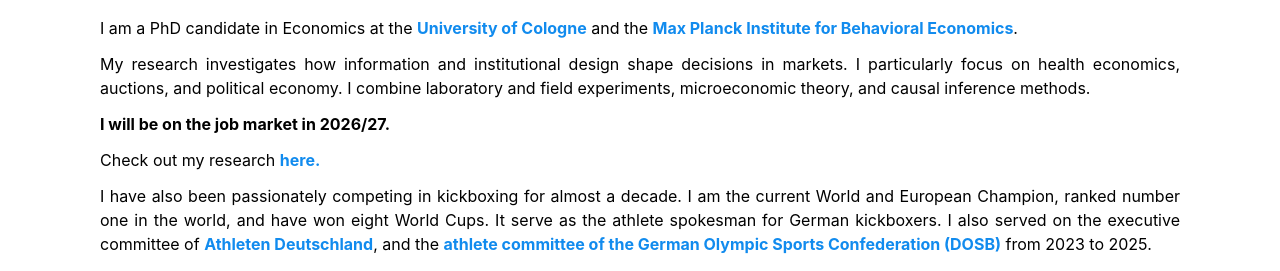
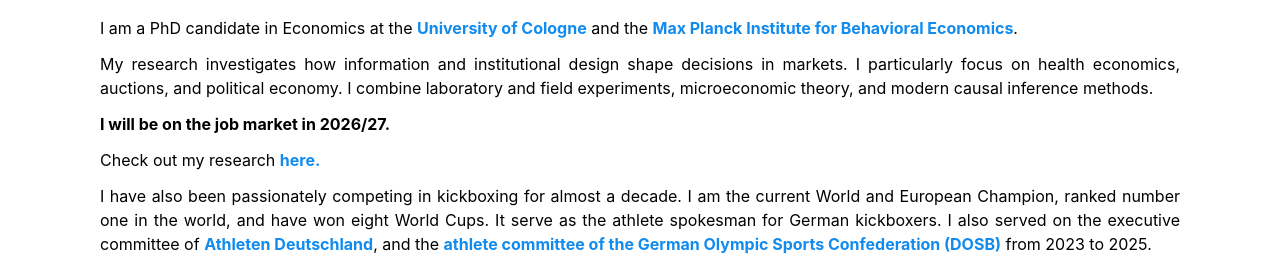
Before and after one commit to yerondiaye/yerondiaye.github.io, a Jekyll site: the page index.html, which Jekyll copies as it is, in a window 1280 px wide. Shown: the part 559-830 px from the top of the page. Built offline with Jekyll 4.4.1, drawn with Linux system fonts in a browser that asks for light colours.

Commit message:
Update index.html

```diff
--- a/index.html
+++ b/index.html
@@ -37,7 +37,7 @@
 
 <p><b>Welcome!</b></p>
 <p align="justify">I am a PhD candidate in Economics at the <a href="https://ockenfels.uni-koeln.de/de/profil/yero-ndiaye">University of Cologne</a> and the <a href="https://www.coll.mpg.de/347884/yero-samuel-ndiaye.html">Max Planck Institute for Behavioral Economics</a>.</p>
-<p align="justify">My research investigates how information and institutional design shape decisions in markets. I particularly focus on health economics, auctions, and political economy. I combine laboratory and field experiments, microeconomic theory,  and causal inference methods. </p>
+<p align="justify">My research investigates how information and institutional design shape decisions in markets. I particularly focus on health economics, auctions, and political economy. I combine laboratory and field experiments, microeconomic theory,  and modern causal inference methods. </p>
 <p align="justify"><b> I will be on the job market in 2026/27.</b></p>
 <p align="justify">Check out my research <a href="../research">here.</a></p>
 <p align="justify">I have also been passionately competing in kickboxing for almost a decade. I am the current World and European Champion, ranked number one in the world, and have won eight World Cups. It serve as the athlete spokesman for German kickboxers. I also served on the executive committee of <a href="https://athleten-deutschland.org/">Athleten Deutschland</a>, and the <a href="https://www.dosb.de/ueber-uns/gremien/athletenkommission">athlete committee of the German Olympic Sports Confederation (DOSB)</a> from 2023 to 2025.</p>
```
